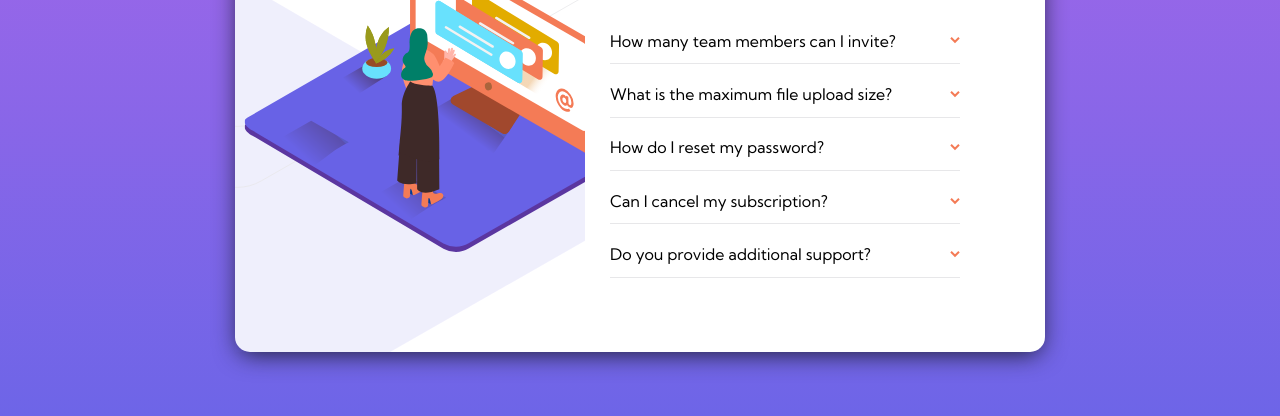
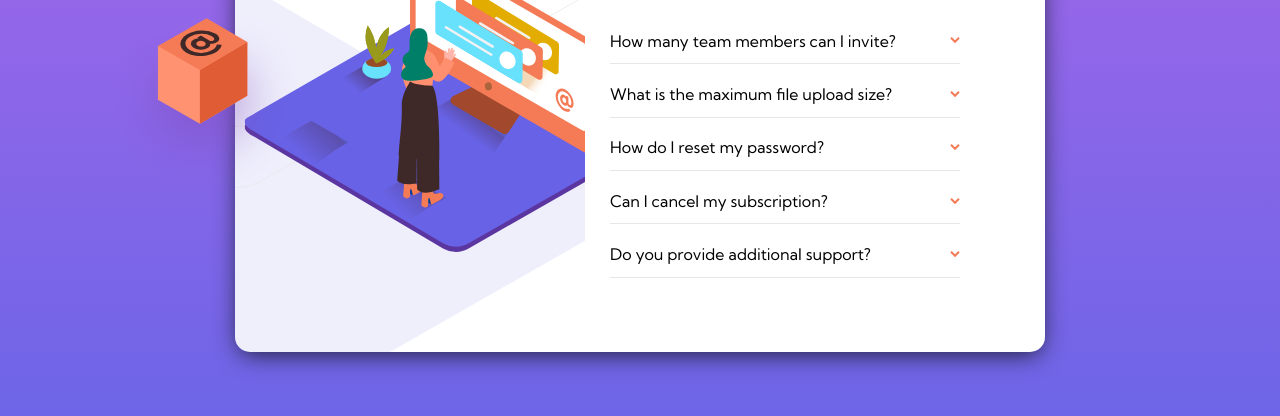
Before and after one commit to mekawy2k/FAQ-Accordion, a plain HTML site: page index.html in a window 1280 px wide. Shown: the part 288-704 px from the top of the page. Drawn offline with Linux system fonts and the light colour scheme.

Commit message:
frontend mentor challenge-2

```diff
--- a/css/style.css
+++ b/css/style.css
@@ -154,9 +154,10 @@ body {
     transform: scale(0.65);
   }
   .container .floating {
-    inset-inline-start: 0;
-    inset-block-start: 0;
-    position: relative;
+    inset-inline-start: -8rem;
+    display: block;
+    inset-block-start: 9rem;
+    position: absolute;
   }
   .container .content .content__faq-list div :is(.head h2),
   :is(.body) {
```
